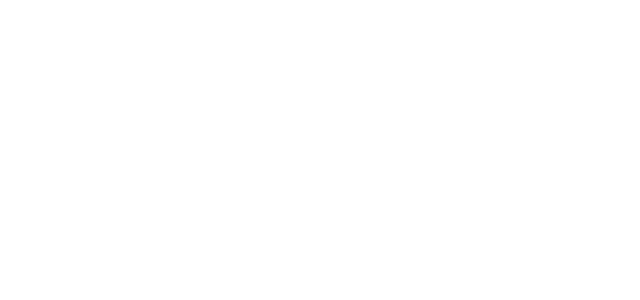
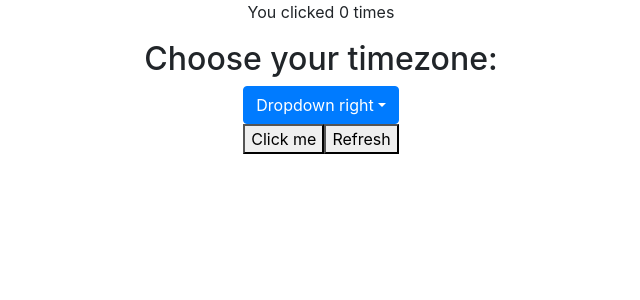
Before and after one commit to crnguyen/TimeZoneConverter, a React (Create React App) app in the folder time-zone-converter/: page / in a window 1280 px wide. Shown: the top 300 px of the page, without its empty margins (319-959 px from the left). Built offline with nearby package versions, Linux system fonts and the light colour scheme.

Commit message:
add dropdown menu for timezones

```diff
--- a/time-zone-converter/package.json
+++ b/time-zone-converter/package.json
@@ -6,9 +6,13 @@
     "@testing-library/jest-dom": "^5.11.6",
     "@testing-library/react": "^11.2.0",
     "@testing-library/user-event": "^12.2.2",
+    "bootstrap": "^4.5.3",
     "react": "^17.0.1",
+    "react-bootstrap": "^1.4.0",
     "react-dom": "^17.0.1",
+    "react-dropdown": "^1.9.0",
     "react-scripts": "4.0.0",
+    "react-select": "^3.1.0",
     "web-vitals": "^0.2.4"
   },
   "scripts": {
--- a/time-zone-converter/src/App.js
+++ b/time-zone-converter/src/App.js
@@ -1,9 +1,10 @@
-import logo from './logo.svg';
 import './App.css';
+import Time from "./Time.js";
 
 function App() {
   return (
     <div className="App">
+      <Time/>
     </div>
   );
 }
--- a/time-zone-converter/src/Time.js
+++ b/time-zone-converter/src/Time.js
@@ -1,21 +1,76 @@
-import React from "react";
+import React, {useState} from "react";
+import 'bootstrap/dist/css/bootstrap.min.css';
+import DropdownButton from 'react-bootstrap/DropdownButton';
+import Dropdown from 'react-bootstrap/Dropdown'
 
 // The United States uses nine standard time zones.
-// From east to west they are Atlantic Standard Time (AST),
-// Eastern Standard Time (EST),
-// Central Standard Time (CST),
-// Mountain Standard Time (MST),
-// Pacific Standard Time (PST),
-// Alaskan Standard Time (AKST),
-// Hawaii-Aleutian Standard Time (HST),
-// Samoa standard time (UTC-11)
-// Chamorro Standard Time (UTC+10).
+// From east to west they are:
+// * Atlantic Standard Time (AST),
+// * Eastern Standard Time (EST),
+// * Central Standard Time (CST),
+// * Mountain Standard Time (MST),
+// * Pacific Standard Time (PST),
+// * Alaskan Standard Time (AKST),
+// * Hawaii-Aleutian Standard Time (HST),
+// * Samoa standard time (UTC-11)
+// * Chamorro Standard Time (UTC+10).
 
-const Time = (props) => {
+function Time() {
+    //react hooks to set state
+    const [time, setTime] = useState(0);
+
+    //handle refresh of page
+    function refreshPage(){
+        window.location.reload(false);
+    }
+
+    //set up dropdown options
+    const options = [
+        { value: 'AST', label: 'Atlantic Standard Time (AST)' },
+        { value: 'EST', label: 'Eastern Standard Time (EST)' },
+        { value: 'CST', label: 'Central Standard Time (CST)' },
+        { value: 'MST', label: 'Mountain Standard Time (MST)' },
+        { value: 'AKST', label: 'Alaskan Standard Time (AKST)' },
+        { value: 'PST', label: 'Pacific Standard Time (PST)' },
+        { value: 'HST', label: 'Hawaii-Aleutian Standard Time (HST)' },
+        { value: 'UTC-11', label: 'Samoa standard time (UTC-11)' },
+        { value: 'UTC+10', label: 'Chamorro Standard Time (UTC+10)' },
+    ]
+
+    //convert the time based on which option is selected
+    // function convertTime(e) {
+    //     // if (e.target.value = options[0].value){
+    //     //     console.log("yes")
+    //     // }
+    //     console.log(e.target.value)
+    // }
+
     return(
         <div>
+            <p>You clicked {time} times</p>
+            <h2>Choose your timezone:</h2>
+            <DropdownButton
+                alignRight
+                title="Dropdown right"
+                id="dropdown-menu-align-right"
+            >
+              <Dropdown.Item eventKey="option-1">{options[0].label}</Dropdown.Item>
+              <Dropdown.Item eventKey="option-2">{options[1].label}</Dropdown.Item>
+              <Dropdown.Item eventKey="option-3">{options[2].label}</Dropdown.Item>
+              <Dropdown.Item eventKey="option-4">{options[3].label}</Dropdown.Item>
+              <Dropdown.Item eventKey="option-5">{options[4].label}</Dropdown.Item>
+              <Dropdown.Item eventKey="option-6">{options[5].label}</Dropdown.Item>
+              <Dropdown.Item eventKey="option-7">{options[6].label}</Dropdown.Item>
+              <Dropdown.Item eventKey="option-8">{options[7].label}</Dropdown.Item>
+              <Dropdown.Item eventKey="option-9">{options[8].label}</Dropdown.Item>
+              <Dropdown.Divider />
+            </DropdownButton>
 
-
+            <button onClick={()=> setTime(time +1)}>Click me</button>
+            <button onClick={refreshPage}>Refresh</button>
+            {/* <button onClick={convertTime}>Refresh</button> */}
         </div>
     )
 }
+
+export default Time;
```
Also changed, not shown: 1 other file (tests, documents, lock files or other folders).
